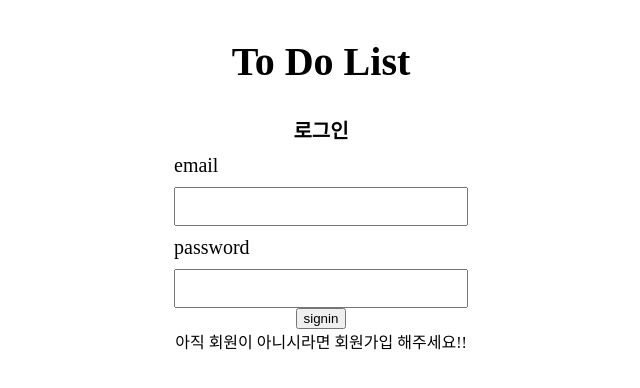
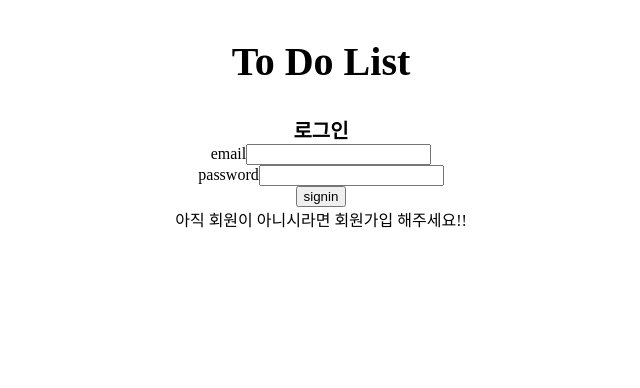
Before and after one commit to seon-mikim/wanted-pre-onboarding-frontend, a React (Create React App) app: page /signin in a window 1280 px wide. Shown: the top 388 px of the page, without its empty margins (319-959 px from the left). Built offline with nearby package versions, Linux system fonts and the light colour scheme; no server answers.

Commit message:
design: 스타일 컨포넌트 생성
- 스타일 컨포넌트 각 조건에 맞게 생성 (조건부 렌더링 아님)

```diff
--- a/src/components/common/input/style.ts
+++ b/src/components/common/input/style.ts
@@ -1,20 +1,36 @@
 import { styled } from 'styled-components'
 
 export const FormWrap = styled.div`
+  width: 100%;
+`
+export const Form = styled.form`
   display: flex;
-  form {
-    label {
+  align-items: center;
+  flex-direction: column;
+  justify-content: center;
+`
+export const TodoForm = styled.form`
+  display: flex;
+  align-items: center;
+  flex-direction: row;
+  justify-content: center;
+`
+
+export const Label = styled.label`
   display: block;
   font-weight: 500;
   font-size: 20px;
   margin-top: 10px;
   margin-bottom: 10px;
   text-align: start;
-    }
+`
 
-    input {
+export const Input = styled.input`
   padding: 10px 20px;
   width: 250px;
-    }
-  }
 `
+export const TodoInput = styled.input`
+  padding: 10px 20px;
+  width: 400px;
+  margin-right: 20px;
+`
```
Lines whose indentation alone changed are shown as unchanged.
